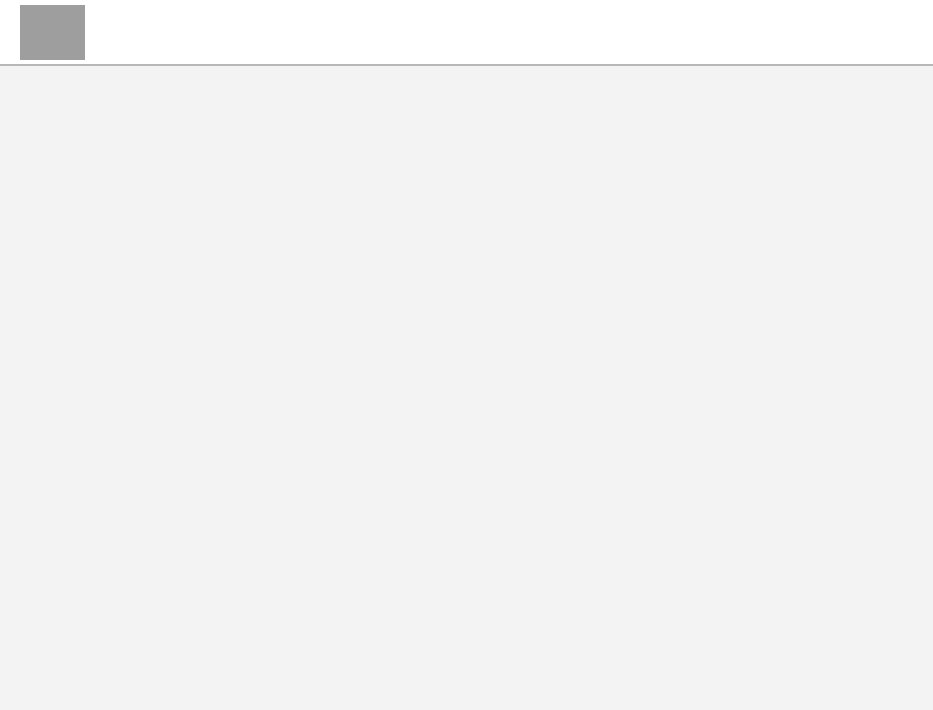
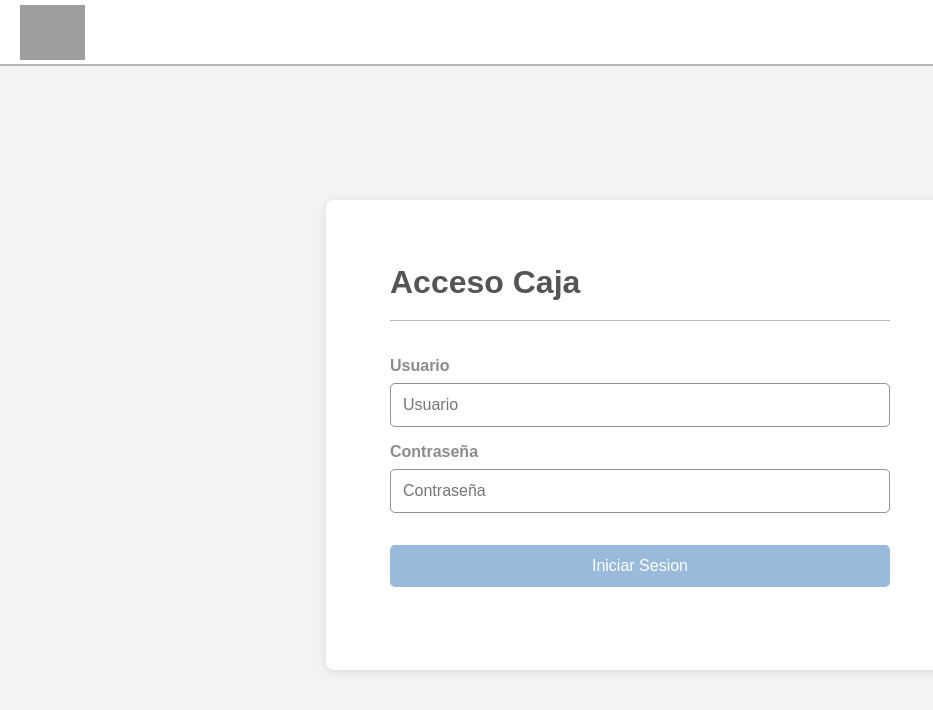
Before and after one commit to camanrofo34/front, an Angular app: page /caja in a window 1280 px wide. Before the commit this address led to /. Shown: the top 710 px of the page, without its empty margins (0-933 px from the left). Built offline with nearby package versions, Linux system fonts and the light colour scheme; grey boxes are pictures that could not be loaded.

Commit message:
añadido componente de caja y front del login

```diff
--- /dev/null
+++ b/src/app/app-caja/app-caja.component.css
@@ -0,0 +1,95 @@
+main {
+    display: flex;
+    justify-content: center;
+    align-items: center;
+    height: 100vh;
+}
+/* Estilo para el contenedor del formulario de inicio de sesión */
+.login-container {
+    background-color: white;
+    padding: 4rem;
+    border-radius: 8px;
+    box-shadow: 0 2px 10px rgba(0, 0, 0, 0.1);
+    width: 100%;
+    max-width: 500px;
+    display: flex;
+    flex-direction: column;
+    justify-content: center; /* Center the form inside the container */
+}
+
+/* Estilo para el título del formulario */
+.login-container h2 {
+    margin-bottom: 2.2rem;
+    border-bottom: 1.5px solid #b8b8b8;
+    padding-bottom: 1.2rem;
+    font-size: 2rem;
+    text-align: justify;
+    color: #555;
+}
+
+/* Estilo para los grupos de entradas */
+.input-group {
+    margin-bottom: 1rem;
+    text-align: left;
+}
+
+/* Estilo para las etiquetas de entrada */
+.input-group label {
+    display: block;
+    font-weight: bold;
+    margin-bottom: 0.5rem;
+    color: #8b8b8b;
+}
+
+/* Estilo para las entradas */
+.input-group input {
+    width: 100%;
+    padding: 0.75rem;
+    border: 1px solid #939393;
+    border-radius: 5px;
+    font-size: 1rem;
+    box-sizing: border-box;
+}
+
+/* Estilo para el botón de inicio de sesión */
+.login-button {
+    display: inline-block;
+    background-color: #99bada;
+    color: white;
+    border: none;
+    width: 100%;
+    padding: 0.75rem;
+    margin-bottom: 1.2rem;
+    border-radius: 5px;
+    text-decoration: none;
+    font-size: 1rem;
+    margin-top: 1rem;
+    cursor: pointer;
+    transition: background-color 0.3s;
+}
+/* Estilo para el hover (al pasar el cursor sobre el botón) */
+.login-button:hover {
+    background-color: #738ca5;
+}
+
+/* Estilo para el contenedor de "olvidaste contraseña" */
+.forgot-password {
+    border-bottom: 1px solid #b8b8b8;
+    padding-bottom: 1.5rem;
+    text-align: center;
+    margin-top: 1rem;
+    cursor: pointer;
+}
+
+/* Estilo para el enlace */
+.forgot-password a {
+    color: #4a4a4a; /* Color azul del enlace */
+    font-size: 0.9rem; /* Tamaño de fuente más pequeño */
+    text-decoration: none; /* Quitar el subrayado */
+    font-weight: 500; /* Hacer el texto ligeramente más grueso */
+}
+
+/* Efecto hover para el enlace */
+.forgot-password a:hover {
+    color: #738ca5; /* Color azul más oscuro al pasar el mouse */
+}
--- /dev/null
+++ b/src/app/app-caja/app-caja.component.html
@@ -0,0 +1,32 @@
+<main>
+    <!-- Contenedor principal del formulario de inicio de sesión -->
+    <div class="login-container">
+      <h2>Acceso Caja</h2>
+      <!-- Formulario de inicio de sesión con manejo del evento ngSubmit -->
+      <form id="login-form" (ngSubmit)="onSubmit()">
+        <div class="input-group">
+          <label for="username">Usuario</label>
+          <input
+            type="text"
+            id="username"
+            name="username"
+            [(ngModel)]="username"
+            required
+            placeholder="Usuario"
+          />
+        </div>
+        <div class="input-group">
+          <label for="password">Contraseña</label>
+          <input
+            type="password"
+            id="password"
+            name="password"
+            [(ngModel)]="password"
+            required
+            placeholder="Contraseña"
+          />
+        </div>
+        <button type="submit" class="login-button">Iniciar Sesion</button>
+      </form>
+    </div>
+  </main>
--- /dev/null
+++ b/src/app/app-caja/app-caja.component.ts
@@ -0,0 +1,22 @@
+import { Component } from '@angular/core';
+import { CommonModule } from '@angular/common';
+import { FormsModule } from '@angular/forms'; // 👈 importar esto
+import { GestionCajaComponent } from './gestion-caja/gestion-caja.component';
+
+@Component({
+  selector: 'app-caja',
+  standalone: true,
+  imports: [CommonModule, FormsModule, GestionCajaComponent],
+  templateUrl: './app-caja.component.html',
+  styleUrls: ['./app-caja.component.css']
+})
+export class AppCajaComponent {
+  username: string = '';
+  password: string = '';
+
+  onSubmit() {
+    // Aquí va tu lógica de autenticación para caja
+    console.log('Caja:', this.username);
+    console.log('Contraseña:', this.password);
+  }
+}
--- /dev/null
+++ b/src/app/app-caja/gestion-caja/gestion-caja.component.html
@@ -0,0 +1 @@
+<p>gestion-caja works!</p>
--- /dev/null
+++ b/src/app/app-caja/gestion-caja/gestion-caja.component.ts
@@ -0,0 +1,16 @@
+import { Component } from '@angular/core';
+import { CommonModule } from '@angular/common';
+
+@Component({
+  selector: 'app-gestion-caja',
+  standalone: true,
+  imports: [CommonModule],
+  template: `
+    <div class="gestion-caja">
+      <h2>Gestión de Caja</h2>
+      <!-- Aquí va la lógica de gestión -->
+    </div>
+  `,
+  styleUrls: ['./gestion-caja.component.css']
+})
+export class GestionCajaComponent {}
```
Also changed, not shown: src/app/app.routes.ts (+11 -0 lines), src/app/app-caja/gestion-caja/gestion-caja.component.css (added).
